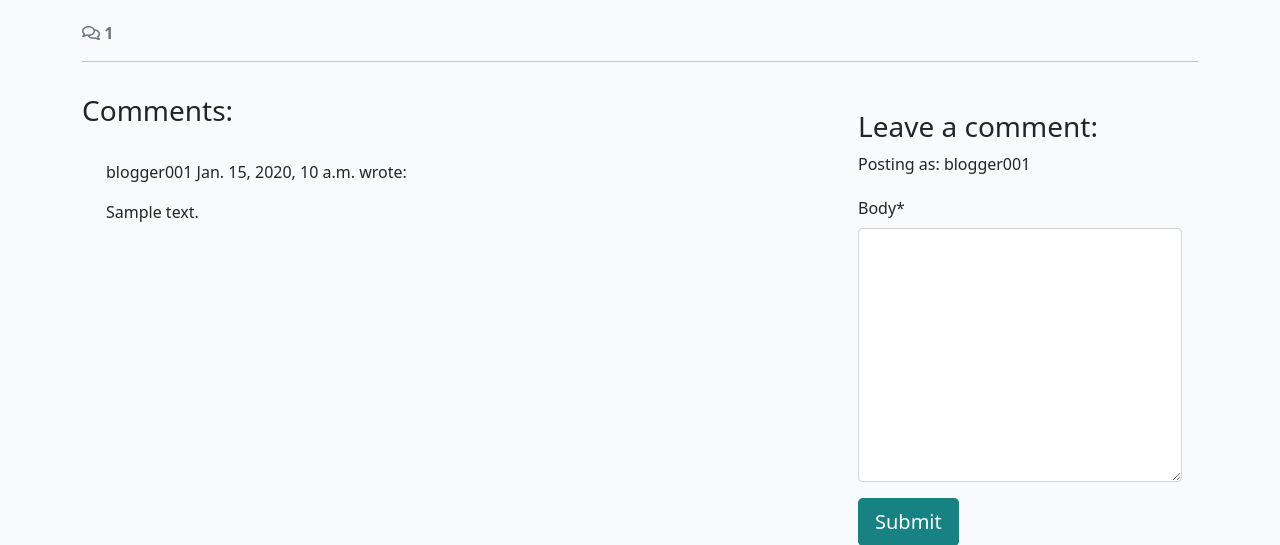
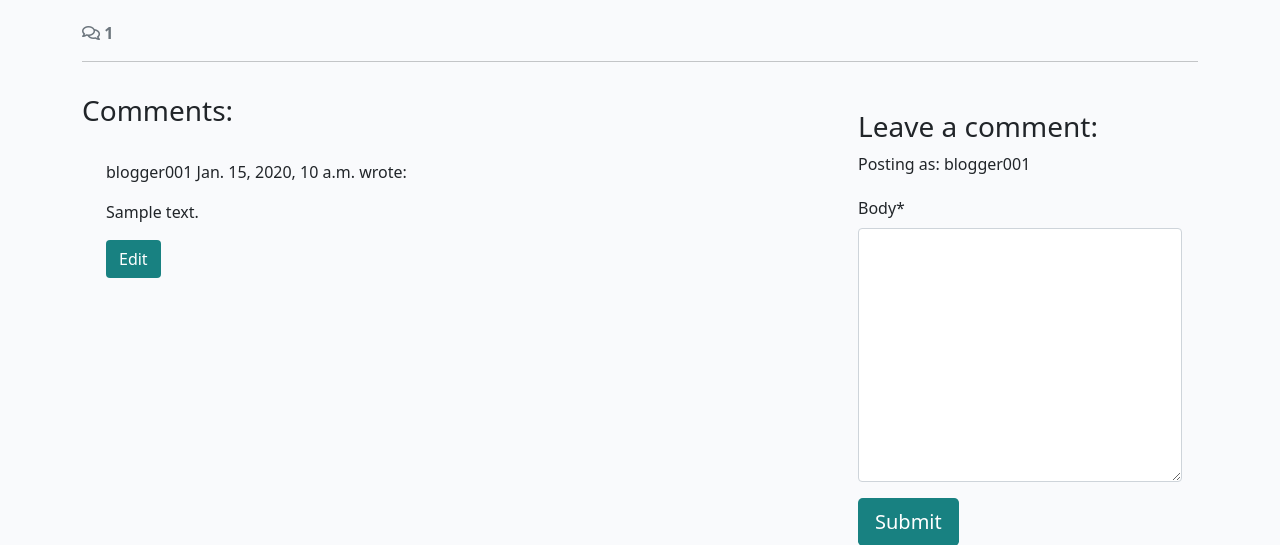
Before and after one commit to katherinewadge-berrospi/fantasy-blog, a Django app: a page that uses blog/templates/blog/post_detail.html in a window 1280 px wide. Shown: the part 467-1012 px from the top of the page. Run offline with Django 4.2, Linux system fonts and the light colour scheme; a user stored in the database is signed in; data comes from the database, SQL or seed files in the repository; tables that the repository leaves empty hold one stand-in row (values such as "Sample post"); some libraries are stand-ins or nearby versions.

Commit message:
Add edit button on comments.

```diff
--- a/blog/templates/blog/post_detail.html
+++ b/blog/templates/blog/post_detail.html
@@ -66,6 +66,9 @@
                         This comment is awaiting approval
                     </p>
                     {% endif %}
+                    {% if user.is_authenticated and comment.author == user %}
+                    <button class="btn btn-edit" comment_id="{{ comment.id }}">Edit</button>
+                    {% endif %}
                 </div>
                 <!-- Our for loop ends here -->
                 {% endfor %}
```
